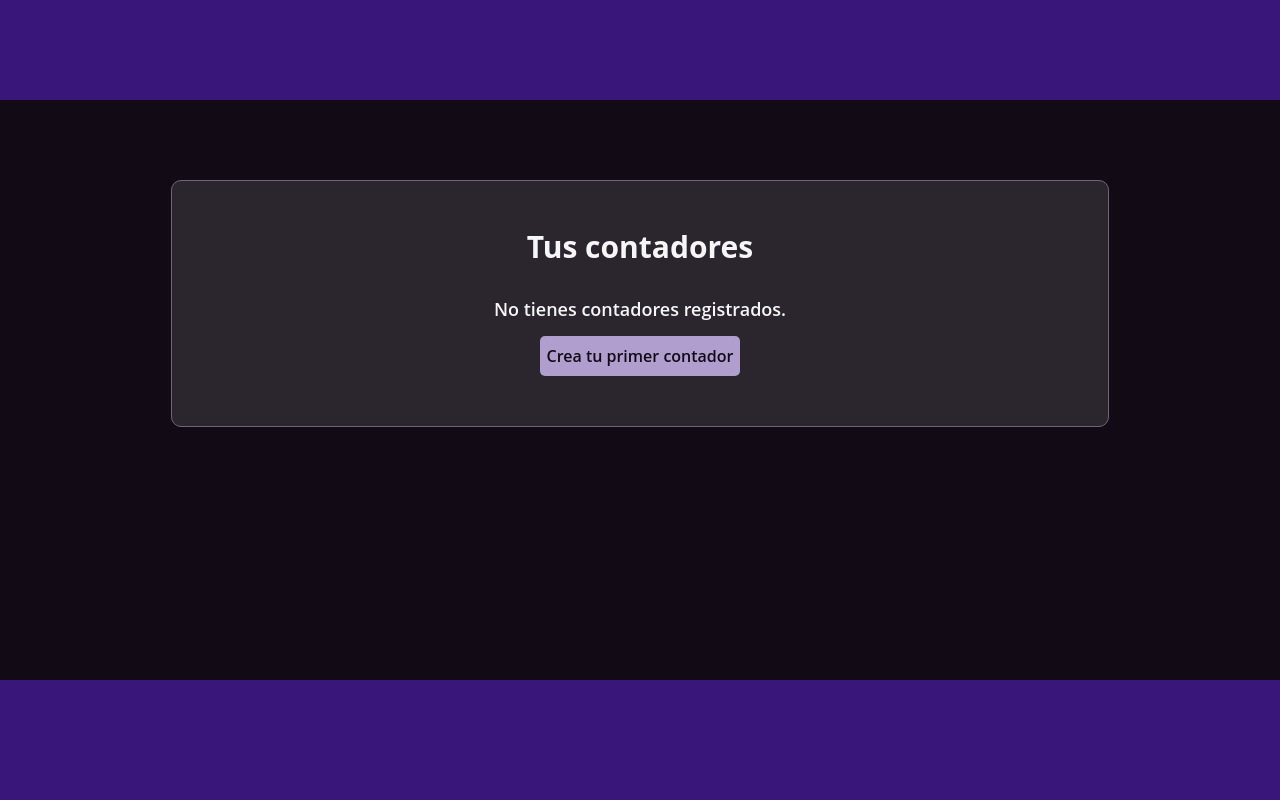
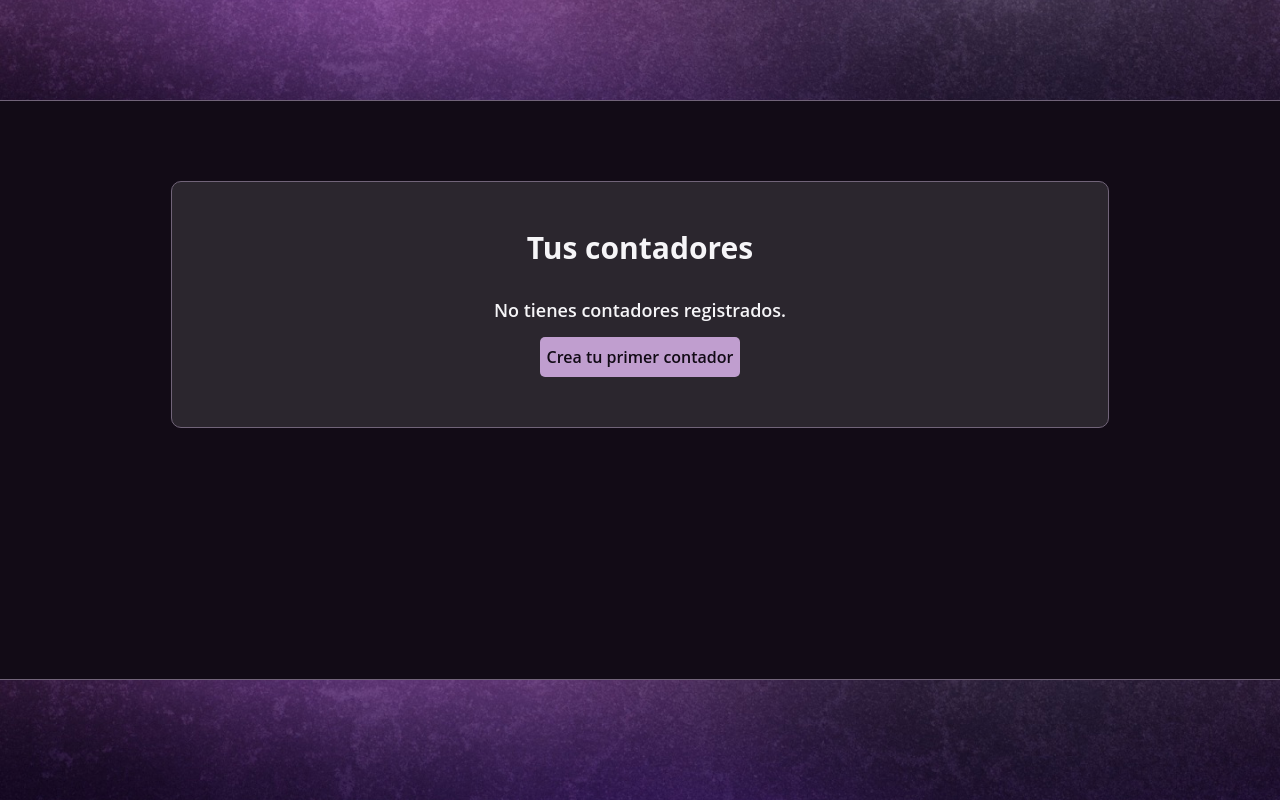
Before and after one commit to Jav-FM/counters-LH, a Nuxt app: page / in a window 1280 px wide. Built offline with nearby package versions, Linux system fonts and the light colour scheme.

Commit message:
Ultimos ajustes estéticos

```diff
--- a/components/Counter.vue
+++ b/components/Counter.vue
@@ -94,7 +94,7 @@ export default {
 #counter {
   width: 80%;
   min-height: 90px;
-  background-color: #503977;
+  background-color: #593977;
   border-radius: 5px;
   display: flex;
   flex-wrap: wrap;
--- a/components/CountersFilters.vue
+++ b/components/CountersFilters.vue
@@ -39,8 +39,8 @@
     />
     <div id="filters-section" v-show="filtersApplied">
       <div id="filters-fields">
-        <h4>Filtro numérico aplicado: {{ criteria }} {{ number }}</h4>
-        <h4>Filtro por nombre aplicado: {{ name }}</h4>
+        <h4 v-show="number">Filtro numérico aplicado: {{ criteria }} {{ number }}</h4>
+        <h4 v-show="name">Filtro por nombre aplicado: {{ name }}</h4>
       </div>
       <Button text="Cancelar Filtros" :handleOnClick="cancelFilters" />
     </div>
--- a/components/CreatingCounterModal.vue
+++ b/components/CreatingCounterModal.vue
@@ -1,18 +1,13 @@
 <template>
   <ModalsContainer>
-      <span
-        id="close-icon"
-        class="material-icons"
-        @click="handleHideModal"
-      >
-        close
-      </span>
+    <span id="close-icon" class="material-icons" @click="handleHideModal">
+      close
+    </span>
     <div id="modal">
       <div id="modal-side">
         <h4>Nombre:</h4>
-        <input id="modal-input" v-model="counterName" />
-        <ErrorAlert v-show="alertContent">{{ alertContent }}
-        </ErrorAlert>
+        <input id="modal-input" v-model="counterName" v-on:keyup.enter="handleAddCounter"/>
+        <ErrorAlert v-show="alertContent">{{ alertContent }} </ErrorAlert>
       </div>
       <div id="modal-side">
         <Button
@@ -36,6 +31,11 @@ export default {
       createButtonDisabled: true,
       nameValidator: /^([A-ZÑa-zñáéíóúÁÉÍÓÚ 0-9]){2,20}$/,
     };
+  },
+  computed: {
+    counters() {
+      return this.$store.state.counters.counters;
+    },
   },
   methods: {
     refreshData() {
@@ -62,7 +62,10 @@ export default {
         ? (this.alertContent =
             "El nombre no puede tener sólo espacios en blanco")
         : value !== "" && value.trim() && !this.nameValidator.test(value)
-        ? (this.alertContent = "Usa sólo letras y números, entre 2 y 20 caracteres")
+        ? (this.alertContent =
+            "Usa sólo letras y números, entre 2 y 20 caracteres")
+        : this.counters.filter(({ name }) => name === value).length > 0
+        ? (this.alertContent = "Ya tienes un contador con ese nombre")
         : value !== "" && value.trim() && this.nameValidator.test(value)
         ? (this.createButtonDisabled = false)
         : (this.alertContent = "Debes escribir un nombre");
@@ -74,8 +77,8 @@ export default {
 <style scoped>
 #modal {
   width: 80%;
-  min-height: 80px;
-  background-color: #503977;
+  min-height: 100px;
+  background-color: #593977;
   border-radius: 5px;
   display: flex;
   flex-wrap: wrap;
--- a/components/DeletingCounterModal.vue
+++ b/components/DeletingCounterModal.vue
@@ -68,7 +68,7 @@ export default {
 #modal {
   width: 60%;
   min-height: 200px;
-  background-color: #503977;
+  background-color: #593977;
   border-radius: 5px;
   display: flex;
   flex-direction: column;
--- a/components/Footer.vue
+++ b/components/Footer.vue
@@ -26,11 +26,15 @@ export default {
   bottom: 0;
   width: 100%;
   min-height: 120px;
-  background-color: #39167a;
+  background-image: url("../assets/img/texture.jpg");
+  background-position-y: 50%;
+  background-repeat: no-repeat;
+  background-size: cover;
   z-index: 2;
   display: flex;
   flex-wrap: wrap;
   align-items: center;
   justify-content: space-evenly;
+  border-top: 1px solid #716479;
 }
 </style>
--- a/components/Header.vue
+++ b/components/Header.vue
@@ -49,13 +49,16 @@ export default {
 #header {
   width: 100%;
   min-height: 100px;
-  background-color: #39167a;
+  background-image: url("../assets/img/texture.jpg");
+  background-position-y: 40%;
+  background-repeat: no-repeat;
+  background-size: cover;
   margin-top: -10px;
   padding-top: 10px;
   display: flex;
   align-items: center;
   justify-content: space-between;
-
+  border-bottom: 1px solid #716479;
   flex-wrap: wrap;
 }
 #header-side {
--- a/components/OrderByButtons.vue
+++ b/components/OrderByButtons.vue
@@ -2,7 +2,7 @@
 <template>
   <div id="order-container">
     <div id="order-container-side">
-      <h3>Nombre</h3>
+      <h4>Nombre</h4>
       <div id="arrows-container">
         <span
           class="material-icons up-icon"
@@ -21,7 +21,7 @@
       </div>
     </div>
     <div id="order-container-side">
-      <h3>Valor</h3>
+      <h4>Valor</h4>
       <div id="arrows-container">
         <span
           class="material-icons up-icon"
--- a/components/common/Button.vue
+++ b/components/common/Button.vue
@@ -27,7 +27,7 @@ export default {
 .button {
   width: 200px;
   height: 40px;
-  background-color: #b09ecf;
+  background-color: #c09ecf;
   display: flex;
   align-items: center;
   justify-content: center;
--- a/components/common/Selector.vue
+++ b/components/common/Selector.vue
@@ -3,7 +3,7 @@
     class="selector-container"
     :class="{ disabled: disabled }"
   >
-    <select :name="name" id="selector" :value="value" @change="$emit('change', $event.target.value)">
+    <select :name="name" id="selector" @change="$emit('change', $event.target.value)">
       <option id="default-value" key="0" :value="null" selected>
         {{ placeholder }}
       </option>
```
Also changed, not shown: assets/img/texture.jpg (added).
